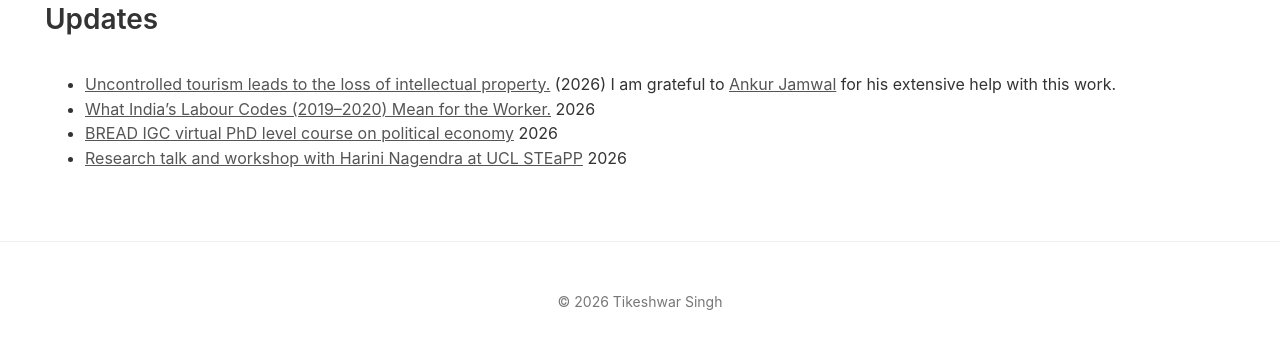
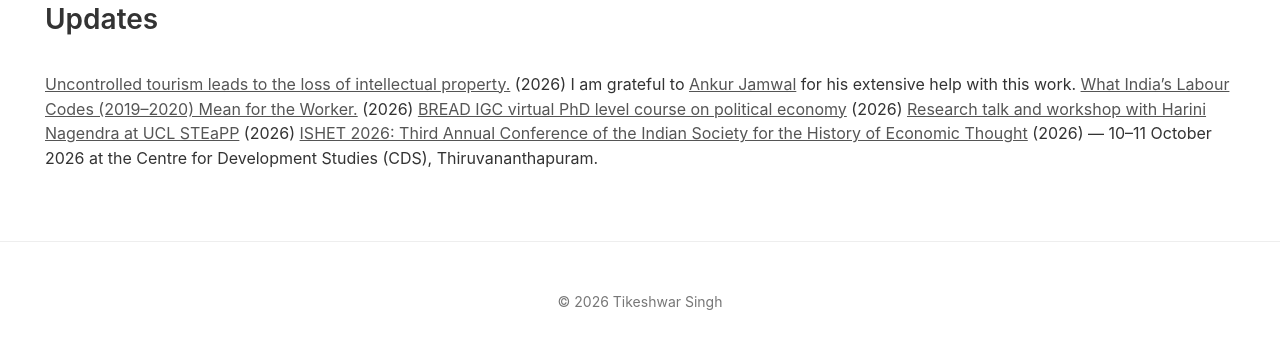
Before and after one commit to tikeshwarsingh218-code/development-economics, a Jekyll site: the page built from index.md, in a window 1280 px wide, cut to the strip 703-1075 px from the top of the page. Shown: the top 349 px of the strip. Built offline with Jekyll 4.4.1, drawn with Linux system fonts in a browser that asks for light colours.

Commit message:
Update homepage conference listings

```diff
--- a/index.md
+++ b/index.md
@@ -45,7 +45,8 @@ title: Home
   </div>
 
 </section>
-- [Uncontrolled tourism leads to the loss of intellectual property.](research/uncontrolled-tourism/) (2026) I am grateful to [Ankur Jamwal](https://ankurjamwal.github.io/) for his extensive help with this work.
-- [What India’s Labour Codes (2019–2020) Mean for the Worker.](research/labour-codes/) 2026
-- [BREAD IGC virtual PhD level course on political economy](https://www.theigc.org/events/bread-igc-virtual-phd-courses/bread-igc-virtual-phd-level-course-political-economy-2026) 2026
-- [Research talk and workshop with Harini Nagendra at UCL STEaPP](https://forms.cloud.microsoft/Pages/ResponsePage.aspx?id=_oivH5ipW0yTySEKEdmlwrXGAGzNbhpGqdoMSpWvq1xUNlQ1TkhRRTFEOTBaVkNXRUEwWFNVSVVFWi4u) 2026
+[Uncontrolled tourism leads to the loss of intellectual property.](research/uncontrolled-tourism/) (2026) I am grateful to [Ankur Jamwal](https://ankurjamwal.github.io/) for his extensive help with this work.
+[What India’s Labour Codes (2019–2020) Mean for the Worker.](research/labour-codes/) (2026)
+[BREAD IGC virtual PhD level course on political economy](https://www.theigc.org/events/bread-igc-virtual-phd-courses/bread-igc-virtual-phd-level-course-political-economy-2026) (2026)
+[Research talk and workshop with Harini Nagendra at UCL STEaPP](https://forms.cloud.microsoft/Pages/ResponsePage.aspx?id=_oivH5ipW0yTySEKEdmlwrXGAGzNbhpGqdoMSpWvq1xUNlQ1TkhRRTFEOTBaVkNXRUEwWFNVSVVFWi4u) (2026)
+[ISHET 2026: Third Annual Conference of the Indian Society for the History of Economic Thought](https://ishet.in/ishet-2026-2/) (2026) — 10–11 October 2026 at the Centre for Development Studies (CDS), Thiruvananthapuram.
```
